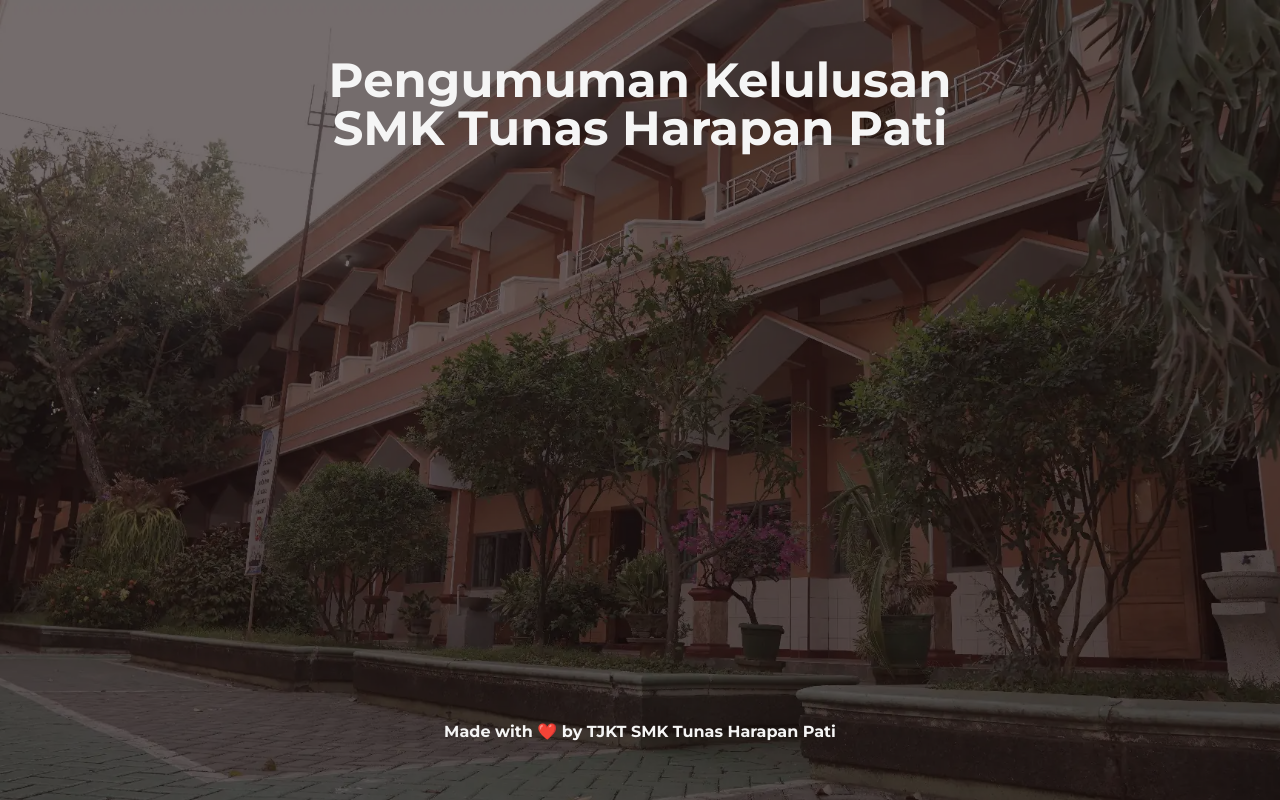
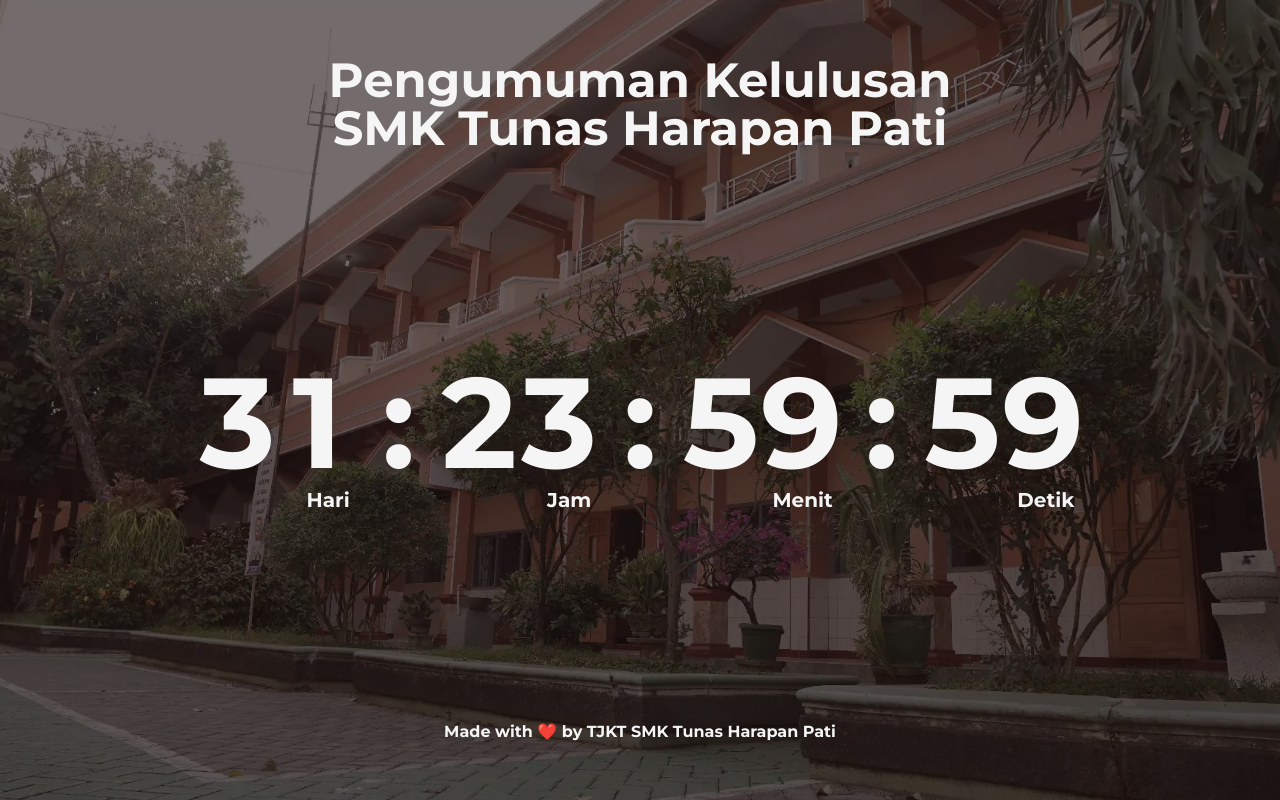
Before and after one commit to BayuDC/kelulusan, a Vue app: page / in a window 1280 px wide. Built offline with nearby package versions, Linux system fonts and the light colour scheme.

Commit message:
chore: design the timer

```diff
--- a/src/App.vue
+++ b/src/App.vue
@@ -3,6 +3,7 @@
 import Container from './components/Container.vue';
 
 import Title from './components/Title.vue';
+import Timer from './components/Timer.vue';
 import Credit from './components/Credit.vue';
 
 import background from './assets/background.webp';
@@ -16,6 +17,7 @@
         <Overlay>
             <Container class="flex flex-col justify-between">
                 <Title />
+                <Timer />
                 <Credit />
             </Container>
         </Overlay>
--- a/src/components/Timer.vue
+++ b/src/components/Timer.vue
@@ -0,0 +1,16 @@
+<script lang="ts" setup>
+import Item from './TimerItem.vue';
+import Divider from './TimerDivider.vue';
+</script>
+
+<template>
+    <div class="flex flex-col items-center md:items-start justify-center gap-4 lg:gap-6 md:flex-row">
+        <Item :number="31" label="Hari" />
+        <Divider />
+        <Item :number="23" label="Jam" />
+        <Divider />
+        <Item :number="59" label="Menit" />
+        <Divider />
+        <Item :number="59" label="Detik" />
+    </div>
+</template>
--- /dev/null
+++ b/src/components/TimerDivider.vue
@@ -0,0 +1,5 @@
+<script lang="ts" setup></script>
+
+<template>
+    <span class="hidden md:text-[96px] lg:text-[128px] md:block leading-none">:</span>
+</template>
--- /dev/null
+++ b/src/components/TimerItem.vue
@@ -0,0 +1,20 @@
+<script lang="ts" setup>
+defineProps<{
+    number: number;
+    label: string;
+}>();
+</script>
+
+<template>
+    <div class="flex flex-col items-center">
+        <div class="text-[80px] md:text-[96px] lg:text-[128px] leading-none flex text-center">
+            <div class="w-14 md:w-16 lg:w-20">
+                {{ number.toString().charAt(0) }}
+            </div>
+            <div class="w-14 md:w-16 lg:w-20">
+                {{ number.toString().charAt(1) }}
+            </div>
+        </div>
+        <div class="md:self-end md:text-lg lg:text-xl md:mr-2">{{ label }}</div>
+    </div>
+</template>
```
